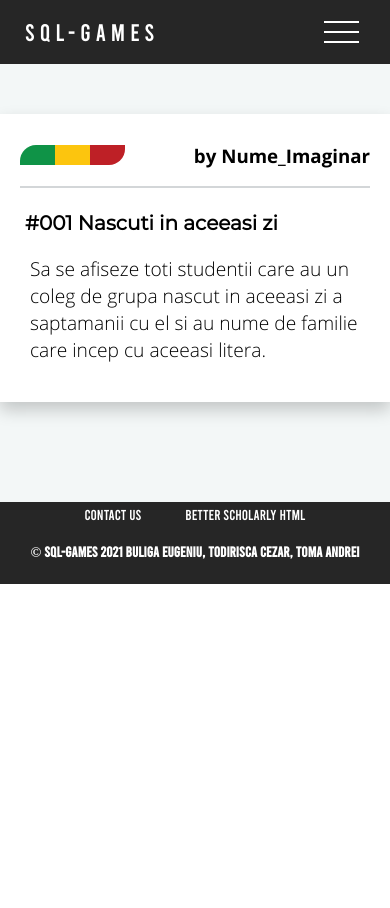
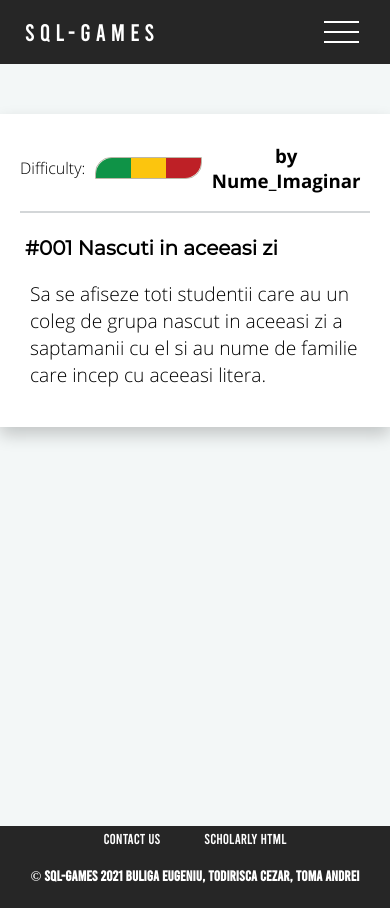
Before and after one commit to Ca3zsar/SQL-Games, a PHP site: page /exercise.html in a window 390 px wide. Before the commit the page ends 584 px from the top, so only its background shows below. Run offline with PHP 8.4, Linux system fonts and the light colour scheme.

Commit message:
refactored
-added buttons on exercise page
-get rid of some warnings
-fixed some bugs about resizing
-added link to login page

```diff
--- a/front-end/exercise.html
+++ b/front-end/exercise.html
@@ -1,13 +1,12 @@
 <!DOCTYPE html>
 <html lang="ro">
+
 <head>
   <title>SQL-Games</title>
 
-    <meta charset="UTF-8" />
   <meta name="viewport" content="width=device-width, initial-scale=1.0" />
   <meta http-equiv="X-UA-Compatible" content="IE=edge" />
   <meta content="text/html;charset=utf-8" http-equiv="Content-Type" />
-    <meta content="utf-8" http-equiv="encoding" />
 
   <link rel="stylesheet" href="styles/exercise.css" />
   <link rel="stylesheet" href="styles/code_editor.css" />
@@ -15,11 +14,7 @@
   <link rel="stylesheet" href="styles/footer.css" />
   <script src="scripts/navFunctions.js"></script>
 
-    <link
-      rel="shortcut icon"
-      type="image/png"
-      href="resources/favicon-32x32.png"
-    />
+  <link rel="shortcut icon" type="image/png" href="resources/favicon-32x32.png" />
 </head>
 
 <body>
@@ -30,16 +25,11 @@
         </div>
     </div>
     <nav class="right-nav">
-        <a href="/" class="coins"
-          >10<img src="resources/coin.png" class="coin-img" alt="sqliezi"
-        /></a>
-        <a href="/" class="coins-collapsed"
-          >Coins : 10<img
-            src="resources/coin.png"
-            class="coin-img"
-            alt="sqliezi"
-        /></a>
-        <a href="main_page.html">Exercises</a>
+        <a class="coins">10<img src="resources/coin.png" class="coin-img" alt="sqliezi" /></a>
+        <a class="coins-collapsed">Coins : 10<img src="resources/coin.png" class="coin-img"
+                alt="sqliezi" /></a>
+        <a href="categories.html">Exercises</a>
+        <a href="login_register.html">Login/Register</a>
         <div class="dropdown">
             <p class="dropbtn">Account</p>
             <div class="dropdown-content">
@@ -54,15 +44,19 @@
         <span></span>
         <span></span>
     </div>
+
 </header>
   <div class="content-area" id="content-id">
     <section class="exercise-requirement">
       <div class="requirements">
         <div class="meta-info">
+          <div class="difficulty-wrapper">
+            <p class="difficulty-title">Difficulty:</p>
             <div class="difficulty-bar">
               <div class="difficulty easy"></div>
               <div class="difficulty medium"></div>
               <div class="difficulty hard"></div>
+            </div>
           </div>
           <h3 class="exercise-author">by Nume_Imaginar</h3>
         </div>
@@ -79,31 +73,28 @@
       <div class="editor-holder">
         <ul class="toolbar">
           <li>
-              <a href="#" id="indent" title="Toggle tabs or spaces"
-                ><img alt="I" src="resources/indent.png" class="indent-class"
-              /></a>
+            <a href="#" id="indent" title="Toggle tabs or spaces"><img alt="I" src="resources/indent.png"
+                class="indent-class" /></a>
           </li>
           <li>
-              <a href="#" id="fullscreen" title="Toggle fullscreen mode"
-                ><span alt="F" class="full-exp"></span
-              ></a>
+            <a href="#" id="fullscreen" title="Toggle fullscreen mode"><span class="full-exp"></span></a>
           </li>
         </ul>
         <div class="scroller">
           <div class="line-number" role="presentation"></div>
-            <textarea
-              autocomplete="off"
-              spellcheck="false"
-              class="editor allow-tabs"
-            ></textarea>
+          <textarea autocomplete="off" spellcheck="false" class="editor allow-tabs"></textarea>
           <pre><code class="syntax-highlight html"></code></pre>
         </div>
+      </div>
+      <div class="buttons">
+        <button class="reset-button">Reset Content</button>
+        <button class="submit-button">Submit Answer</button>
       </div>
       </section>
 
     <footer class="footer-bar">
       <a href="#">Contact us</a>
-        <a href="scholarlyhtml.html">Better Scholarly HTML</a>
+      <a href="scholarlyhtml.html">Scholarly HTML</a>
       <h4>© SQL-GAMES 2021 Buliga Eugeniu, Todirisca Cezar, Toma Andrei</h4>
     </footer>
   </div>
@@ -111,4 +102,5 @@
   <script src="scripts/highlighter.js"></script>
   <script src="scripts/exercise.js"></script>
 </body>
+
 </html>
--- a/front-end/scripts/highlighter.js
+++ b/front-end/scripts/highlighter.js
@@ -36,6 +36,7 @@ document.querySelector("#fullscreen").addEventListener("click", (e) => {
   document
     .getElementsByClassName("editor-holder")[0]
     .classList.toggle("fullscreen");
+  document.getElementsByClassName("buttons")[0].classList.toggle("fullscreen");
 });
 
 /*------------------------------------------
--- a/front-end/scripts/navFunctions.js
+++ b/front-end/scripts/navFunctions.js
@@ -7,7 +7,7 @@ function displayOptions()
 function displayDrop(event)
 {
     event.preventDefault();
-    var dropbtn = document.getElementsByClassName("dropdown")[0];
+    var dropbtn = document.getElementsByClassName("dropbtn")[0];
     var drop = document.getElementsByClassName("dropdown-content")[0];
 
     if(dropbtn.classList.contains("active"))
@@ -21,7 +21,7 @@ function displayDrop(event)
 }
 
 document.addEventListener('DOMContentLoaded', function() {
-    var button = document.getElementsByClassName("dropdown")[0];
+    var button = document.getElementsByClassName("dropbtn")[0];
     button.addEventListener("click",function(event){
         displayDrop(event);
     },false);
--- a/front-end/styles/code_editor.css
+++ b/front-end/styles/code_editor.css
@@ -3,7 +3,9 @@
 .editor-wrapper{
 	width:100%;
 	display: flex;
+	flex-direction: column;
 	justify-content: center;
+	align-items: center;
 	position: relative;
 }
 
@@ -197,15 +251,15 @@ pre code {
 	.editor-holder{
 		width:400px;
 	}
+
+	.buttons{
+		width:400px;
+	}
 }
 
 @media(max-width:430px)
 {
-	.editor-holder{
-		display:none;
-	}
-
-	.editor-title{
+	.editor-wrapper{
 		display:none;
 	}
 }
--- a/front-end/styles/content_style.css
+++ b/front-end/styles/content_style.css
@@ -177,8 +177,6 @@ body{
 	}
 
 	.present-site article{
-		padding-left: 10px;
-		padding-right: 10px;
 		width: 100%;
 	}
 
--- a/front-end/styles/exercise.css
+++ b/front-end/styles/exercise.css
@@ -18,6 +18,7 @@ body{
 }
 
 .content-area{
+    flex:1 0 auto;
 	width:100%;
 	position: relative;
 	background:#F3F7F7;
@@ -29,11 +30,11 @@ body{
 
 .exercise-requirement{
     width:915px;
+    height:fit-content;
 
     background-color: #ffffff;
     box-shadow: 0 8px 16px 0 rgba(0,0,0,.2);
     margin-top:50px;
-    border:#ffffff 1px;
 
 	padding: 20px;
     padding-top: 10px;
@@ -72,9 +73,18 @@ body{
     align-items: center;
 }
 
+.difficulty-wrapper{
+    display:flex;
+    flex-direction: row;
+    align-items: center;
+}
+
 .difficulty-bar{
     display:flex;
     align-items: center;
+    border-radius: 16px 0px 16px 0px;
+    border:1px solid #bbb7a8;
+    margin-left:10px;
 }
 
 .difficulty{
@@ -86,6 +96,11 @@ body{
 
 }
 
+.difficulty-title{
+    font-family: open-sans-light;
+    font-size:16px;
+}
+
 .easy{
     background-color: #0F9347;
     border-radius: 16px 0px 0px 0px;
@@ -93,9 +108,23 @@ body{
 
 .medium{
     background-color: #FCC50E;
+    /* opacity: 0; */
 }
 
 .hard{
     border-radius: 0px 0px 16px 0px;
     background-color: #BE2026;
+    /* opacity: 0; */
 }
+
+@media (max-width:430px)
+{
+    .content-area{
+        height:100vh;
+    }
+
+    .exercise-requirement{
+        height:min-content;
+    }
+
+}
--- a/front-end/styles/font-importer.css
+++ b/front-end/styles/font-importer.css
@@ -42,3 +42,13 @@
 	font-family:montserrat-extra-bold;
 	src : url("../fonts/Montserrat-ExtraBold.ttf");
 }
+
+@font-face{
+	font-family:source-code-pro-bold;
+	src : url("../fonts/SourceCodePro-Bold.ttf");
+}
+
+@font-face{
+	font-family:monaco;
+	src : url("../fonts/Monaco.ttf");
+}
--- a/front-end/styles/navbar.css
+++ b/front-end/styles/navbar.css
@@ -1,12 +1,4 @@
-@font-face {
-  font-family: bebas;
-  src: url("../fonts/Bebas-Regular.otf");
-}
-
-@font-face {
-  font-family: bignoodle;
-  src: url("../fonts/big_noodle_titling.ttf");
-}
+@import "font-importer.css";
 
 header {
   /* height:4em; */
@@ -25,7 +17,7 @@ nav {
   margin-right: 4vw;
 
   float: right;
-  width: 35%;
+  width: 60%;
   line-height: 4em;
 }
 
@@ -70,6 +62,10 @@ nav>a:hover:after,
 nav>a:focus:after {
   transition: transform 0s 0.2s cubic-bezier(0.175, 0.885, 0.32, 1.275),
     opacity 0s 0.2s;
+}
+
+.coins{
+  cursor:default;
 }
 
 .dropdown {
--- a/front-end/styles/signin_register.css
+++ b/front-end/styles/signin_register.css
@@ -4,15 +4,21 @@
 	box-sizing: border-box;
 }
 
+html,body{
+	height: 100%;
+}
+
 body{
 	text-align: center;
 	display: flex;
+	flex-direction: column;
 	margin:0;
 	padding:0;
 	box-sizing: border-box;
 }
 
 .content-area{
+	flex: 1 0 auto;
 	width:100%;
 	height:100vh;
 	position: relative;
```
Also changed, not shown: other parts of front-end/styles/code_editor.css (+56 -4 lines), front-end/categories.html (+5 -6 lines), front-end/login_register.html (+5 -6 lines), front-end/main_page.html (+4 -5 lines), front-end/profile_settings.html (+5 -6 lines), front-end/scholarlyhtml.html (+16 -9 lines), front-end/fonts/Monaco.ttf (added), front-end/fonts/SourceCodePro-Bold.ttf (added). Lines whose indentation alone changed are shown as unchanged.
